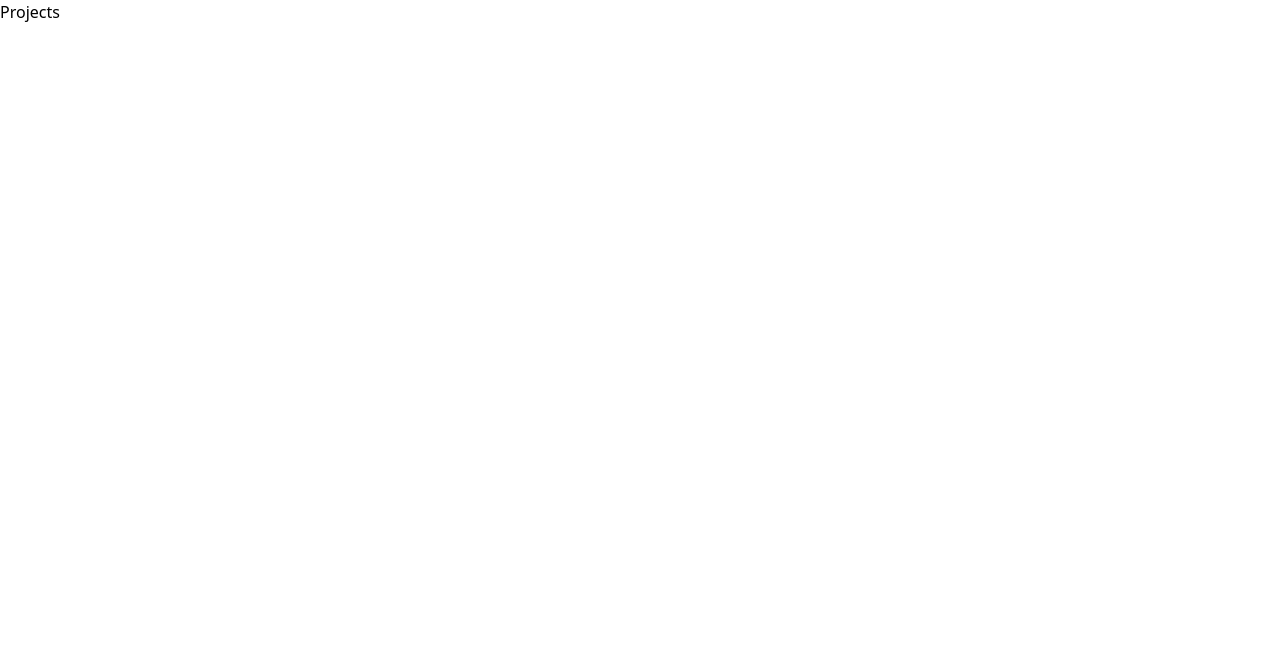
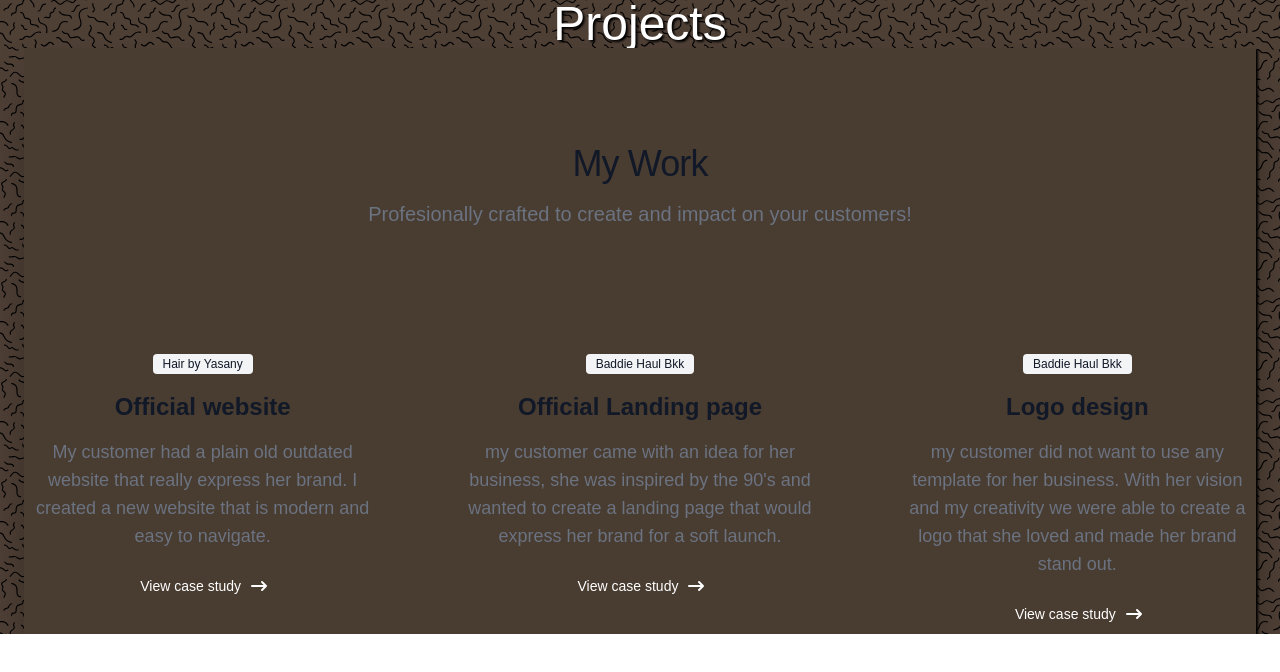
Before and after one commit to GustosRepo/UpdatedPortfolio, a Next.js app in the folder sdswebapp/: page /Projects in a window 1280 px wide. Shown: the top 672 px of the page. Built offline with nearby package versions, Linux system fonts and the light colour scheme.

Commit message:
services needs links added and projects needs video or gifs of web pages

```diff
--- a/sdswebapp/src/pages/Projects.js
+++ b/sdswebapp/src/pages/Projects.js
@@ -1,12 +1,148 @@
-import React from 'react'
+import React from "react";
 
 const Projects = () => {
   return (
-    <div>
-      <h1>Projects</h1>
+    <div className="">
+      <div class="relative overflow-hidden bg-repeat font-basefont">
+        <div
+          class="bg-repeat"
+          src="/images/mainbg.svg"
+          width={50}
+          height={50}
+          style={{ zIndex: -10, background: "repeat, url(/images/mainbg.svg)" }}
+        >
+          <div className="content-center justify-center text-center align-middle">
+            <div class="text-5xl font-thin text-center text-white container  px-6 mx-auto drop-shadow-[2px_2px_1px_rgba(0,0,0,1)]">
+              <h1>Projects</h1>
+              <div>
+                <div className="flex justify-center text-center shadow-2xl solid ">
+                  <section className="bg-[#493C31]">
+                    <div className="max-w-screen-xl px-4 py-8 mx-auto lg:px-6 sm:py-16 lg:py-24">
+                      <h2 className="leading-tight tracking-tight text-gray-900 font-basefont text-extrabold sm:text-4xl dark:text-white">
+                        My Work
+                      </h2>
+                      <p className="mt-4 text-base font-normal text-gray-500 sm:text-xl dark:text-gray-400">
+                        Profesionally crafted to create and impact on your
+                        customers!
+                      </p>
+                    </div>
+                    <div className="grid grid-cols-1 mt-1 text-center sm:mt-1 gap-x-20 gap-y-12 sm:grid-cols-2 lg:grid-cols-3">
+                      <div class="space-y-4">
+                        <span class="bg-gray-100 text-gray-900 text-xs font-medium inline-flex items-center px-2.5 py-0.5 rounded dark:bg-gray-700 dark:text-gray-300">
+                          Hair by Yasany
+                        </span>
+                        <h3 class="text-2xl font-bold leading-tight text-gray-900 dark:text-white">
+                          Official website
+                        </h3>
+                        <p class="text-lg font-normal text-gray-500 dark:text-gray-400">
+                          My customer had a plain old outdated website that
+                          really express her brand. I created a new website that
+                          is modern and easy to navigate.
+                        </p>
+                        <a
+                          href="#"
+                          title=""
+                          class="text-white bg-primary-700 justify-center hover:bg-primary-800 inline-flex items-center  focus:ring-4 focus:outline-none focus:ring-primary-300 font-medium rounded-lg text-sm px-5 py-2.5 text-center dark:bg-primary-600 dark:hover:bg-primary-700 dark:focus:ring-primary-800"
+                          role="button"
+                        >
+                          View case study
+                          <svg
+                            aria-hidden="true"
+                            class="w-5 h-5 ml-2 -mr-1"
+                            xmlns="http://www.w3.org/2000/svg"
+                            viewBox="0 0 20 20"
+                            fill="currentColor"
+                          >
+                            <path
+                              fill-rule="evenodd"
+                              d="M12.293 5.293a1 1 0 011.414 0l4 4a1 1 0 010 1.414l-4 4a1 1 0 01-1.414-1.414L14.586 11H3a1 1 0 110-2h11.586l-2.293-2.293a1 1 0 010-1.414z"
+                              clip-rule="evenodd"
+                            />
+                          </svg>
+                        </a>
+                      </div>
 
+                      <div class="space-y-4">
+                        <span class="bg-gray-100 text-gray-900 text-xs font-medium inline-flex items-center px-2.5 py-0.5 rounded dark:bg-gray-700 dark:text-gray-300">
+                          Baddie Haul Bkk
+                        </span>
+                        <h3 class="text-2xl font-bold leading-tight text-gray-900 dark:text-white">
+                          Official Landing page
+                        </h3>
+                        <p class="text-lg font-normal text-gray-500 dark:text-gray-400">
+                          my customer came with an idea for her business, she
+                          was inspired by the 90's and wanted to create a
+                          landing page that would express her brand for a soft
+                          launch.
+                        </p>
+                        <a
+                          href="#"
+                          title=""
+                          class="text-white bg-primary-700 justify-center hover:bg-primary-800 inline-flex items-center  focus:ring-4 focus:outline-none focus:ring-primary-300 font-medium rounded-lg text-sm px-5 py-2.5 text-center dark:bg-primary-600 dark:hover:bg-primary-700 dark:focus:ring-primary-800"
+                          role="button"
+                        >
+                          View case study
+                          <svg
+                            aria-hidden="true"
+                            class="w-5 h-5 ml-2 -mr-1"
+                            xmlns="http://www.w3.org/2000/svg"
+                            viewBox="0 0 20 20"
+                            fill="currentColor"
+                          >
+                            <path
+                              fill-rule="evenodd"
+                              d="M12.293 5.293a1 1 0 011.414 0l4 4a1 1 0 010 1.414l-4 4a1 1 0 01-1.414-1.414L14.586 11H3a1 1 0 110-2h11.586l-2.293-2.293a1 1 0 010-1.414z"
+                              clip-rule="evenodd"
+                            />
+                          </svg>
+                        </a>
+                      </div>
+
+                      <div class="space-y-4">
+                        <span class="bg-gray-100 text-gray-900 text-xs font-medium inline-flex items-center px-2.5 py-0.5 rounded dark:bg-gray-700 dark:text-gray-300">
+                          Baddie Haul Bkk
+                        </span>
+                        <h3 class="text-2xl font-bold leading-tight text-gray-900 dark:text-white">
+                          Logo design
+                        </h3>
+                        <p class="text-lg font-normal text-gray-500 dark:text-gray-400">
+                          my customer did not want to use any template for her
+                          business. With her vision and my creativity we were
+                          able to create a logo that she loved and made her
+                          brand stand out.
+                        </p>
+                        <a
+                          href="#"
+                          title=""
+                          class="text-white bg-primary-700 justify-center hover:bg-primary-800 inline-flex items-center  focus:ring-4 focus:outline-none focus:ring-primary-300 font-medium rounded-lg text-sm px-5 py-2.5 text-center dark:bg-primary-600 dark:hover:bg-primary-700 dark:focus:ring-primary-800"
+                          role="button"
+                        >
+                          View case study
+                          <svg
+                            aria-hidden="true"
+                            class="w-5 h-5 ml-2 -mr-1"
+                            xmlns="http://www.w3.org/2000/svg"
+                            viewBox="0 0 20 20"
+                            fill="currentColor"
+                          >
+                            <path
+                              fill-rule="evenodd"
+                              d="M12.293 5.293a1 1 0 011.414 0l4 4a1 1 0 010 1.414l-4 4a1 1 0 01-1.414-1.414L14.586 11H3a1 1 0 110-2h11.586l-2.293-2.293a1 1 0 010-1.414z"
+                              clip-rule="evenodd"
+                            />
+                          </svg>
+                        </a>
+                      </div>
+                    </div>
+                  </section>
+                </div>
+              </div>
+            </div>
+          </div>
+        </div>
+      </div>
     </div>
-  )
-}
+  );
+};
 
-export default Projects
+export default Projects;
--- a/sdswebapp/src/pages/Services.js
+++ b/sdswebapp/src/pages/Services.js
@@ -5,8 +5,8 @@ import Card3 from '../components/Card3'
 
 const Services = () => {
   return (
-      <div className="flex justify-center">
-        <div class="relative overflow-hidden bg-repeat font-basefont ">
+      <div className="flex justify-center ">
+        <div class="relative overflow-hidden bg-repeat font-basefont">
         <div class="bg-repeat" src="/images/mainbg.svg" width={50} height={50} style={{zIndex:-10, background: 'repeat, url(/images/mainbg.svg)'}} >
           <div className="content-center justify-center text-center align-middle">
               <div class="text-5xl font-thin text-center text-white container  px-6 mx-auto drop-shadow-[2px_2px_1px_rgba(0,0,0,1)]">
@@ -33,7 +33,7 @@ const Services = () => {
               <div class="text-5xl font-thin text-center text-white container  px-6 mx-auto drop-shadow-[2px_2px_1px_rgba(0,0,0,1)]">
                 Flexibility and Affordability is my mission
               </div>
-              <div className="flex justify-center text-center shadow-2xl solid ">
+              <div className="flex justify-center pb-10 text-center shadow-2xl solid">
               <div class="mt-4 px-9 flex flex-wrap justify-items-center	 text-white drop-shadow-[2px_2px_1px_rgba(0,0,0,1)]  shadow-2xl solid">
                 <h1 className='px-10 text-center drop-shadow-[2px_2px_1px_rgba(0,0,0,1)]  shadow-2xl solid '>
                 I recognize that every business is unique and therefore, I offer multiple solutions and options tailored to your business. I welcome you to contact me for further information and to discuss your business needs
```
